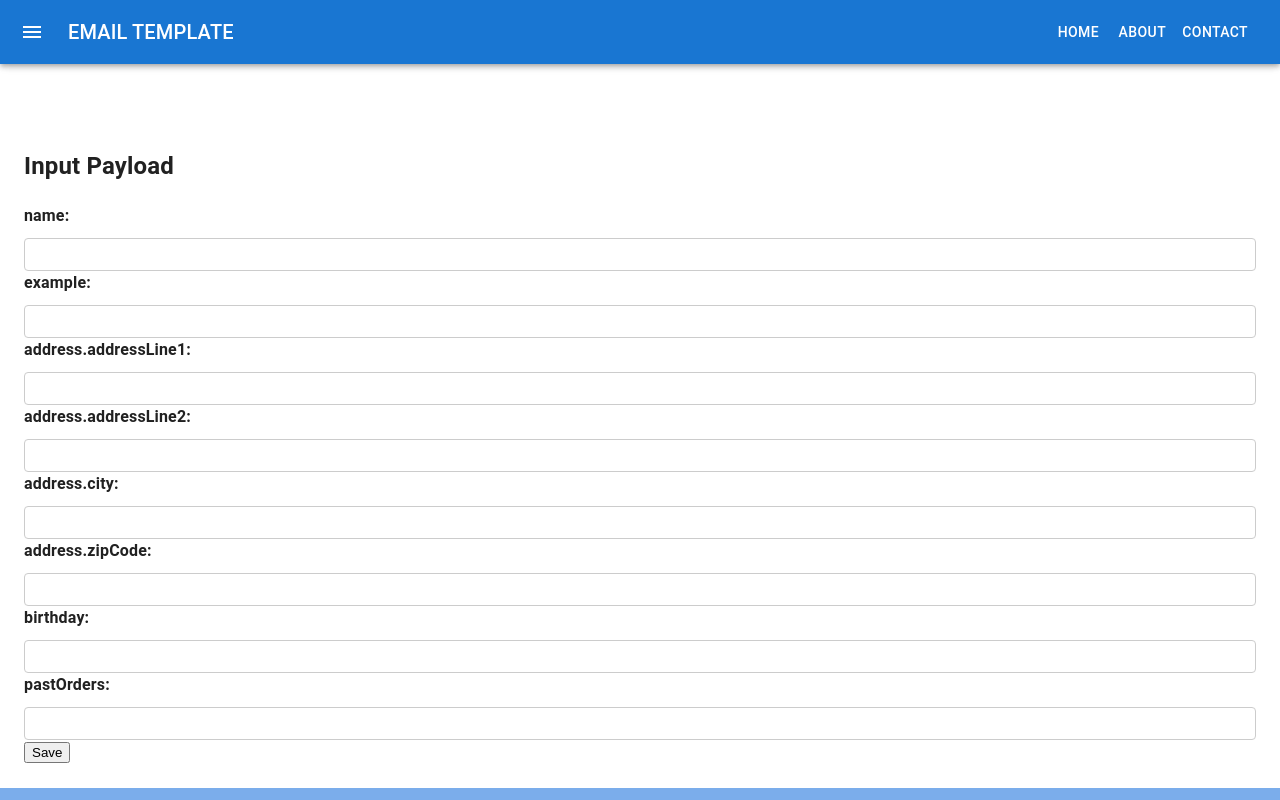
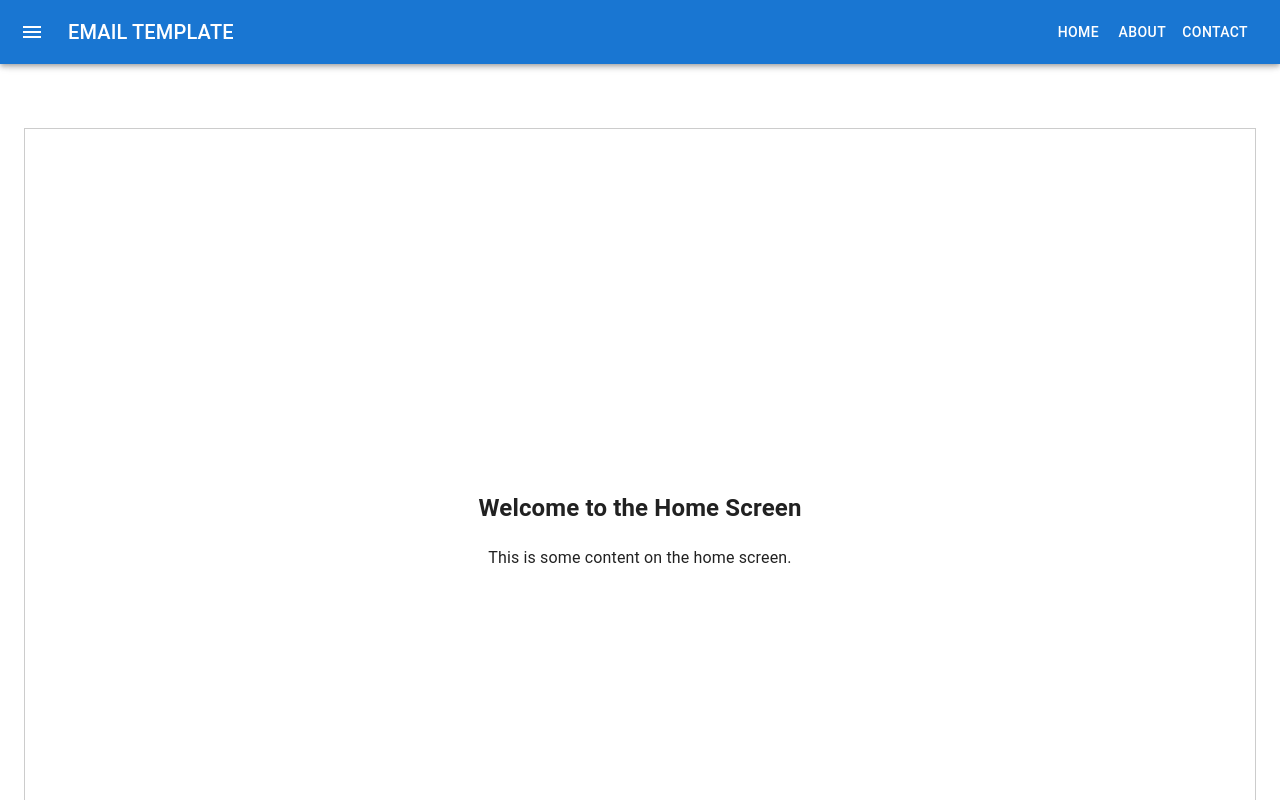
Before and after one commit to nakandara/email-template, a React (Create React App) app: page / in a window 1280 px wide. Shown: the top 800 px of the page. Built offline with nearby package versions, Linux system fonts and the light colour scheme.

Commit message:
home  component updated

```diff
--- a/src/components/Home.tsx
+++ b/src/components/Home.tsx
@@ -1,86 +1,86 @@
-// import React from 'react';
+import React from 'react';
+
+const Home = () => {
+  return (
+    <div
+      style={{
+        border: '1px solid #ccc',
+        display: 'flex',
+        justifyContent: 'center',
+        alignItems: 'center',
+        height: '100vh', // Adjust the height as needed
+      }}
+    >
+      <div style={{ maxWidth: '80%', textAlign: 'center' }}>
+
+        <h2>Welcome to the Home Screen</h2>
+        <p>This is some content on the home screen.</p>
+
+      </div>
+    </div>
+  );
+};
+
+export default Home;
+
+
+
+
+// import React, { useState, useEffect } from 'react';
+
+// const inputPayloadNew = ['name', 'example', 'address.addressLine1', 'address.addressLine2', 'address.city', 'address.zipCode', 'birthday', 'pastOrders'];
 
 // const Home = () => {
+//   // Function to initialize state either from localStorage or with default values
+//   const initialState = () => {
+//     const storedData = localStorage.getItem('payload');
+//     if (storedData) {
+//       return JSON.parse(storedData);
+//     } else {
+//       const defaultState: { [key: string]: string } = {}; // Specify the type here
+//       inputPayloadNew.forEach(field => {
+//         defaultState[field] = ''; // Initialize all fields with empty strings
+//       });
+//       return defaultState;
+//     }
+//   };
+
+//   const [payload, setPayload] = useState<{ [key: string]: string }>(initialState);
+
+//   // Update localStorage whenever the payload changes
+//   useEffect(() => {
+//     localStorage.setItem('payload', JSON.stringify(payload));
+//   }, [payload]);
+
+//   const handleChange = (key: string, value: string) => {
+//     setPayload(prevPayload => ({
+//       ...prevPayload,
+//       [key]: value
+//     }));
+//   };
+
+//   const handleSave = () => {
+
+//     console.log('Saving payload:', payload);
+//   };
+
 //   return (
-//     <div
-//       style={{
-//         border: '1px solid #ccc',
-//         display: 'flex',
-//         justifyContent: 'center',
-//         alignItems: 'center',
-//         height: '100vh', // Adjust the height as needed
-//       }}
-//     >
-//       <div style={{ maxWidth: '80%', textAlign: 'center' }}>
-
-//         <h2>Welcome to the Home Screen</h2>
-//         <p>This is some content on the home screen.</p>
-
-//       </div>
+//     <div>
+//       <h2>Input Payload</h2>
+//       {inputPayloadNew.map((field, index) => (
+//         <div key={index}>
+//           <label htmlFor={field}>{field}: </label>
+//           <input
+//             id={field}
+//             type="text"
+//             value={payload[field] || ''}
+//             onChange={(e) => handleChange(field, e.target.value)}
+//           />
+//         </div>
+//       ))}
+//       <button onClick={handleSave}>Save</button>
 //     </div>
 //   );
 // };
 
 // export default Home;
-
-
-
-
-import React, { useState, useEffect } from 'react';
-
-const inputPayloadNew = ['name', 'example', 'address.addressLine1', 'address.addressLine2', 'address.city', 'address.zipCode', 'birthday', 'pastOrders'];
-
-const Home = () => {
-  // Function to initialize state either from localStorage or with default values
-  const initialState = () => {
-    const storedData = localStorage.getItem('payload');
-    if (storedData) {
-      return JSON.parse(storedData);
-    } else {
-      const defaultState: { [key: string]: string } = {}; // Specify the type here
-      inputPayloadNew.forEach(field => {
-        defaultState[field] = ''; // Initialize all fields with empty strings
-      });
-      return defaultState;
-    }
-  };
-
-  const [payload, setPayload] = useState<{ [key: string]: string }>(initialState);
-
-  // Update localStorage whenever the payload changes
-  useEffect(() => {
-    localStorage.setItem('payload', JSON.stringify(payload));
-  }, [payload]);
-
-  const handleChange = (key: string, value: string) => {
-    setPayload(prevPayload => ({
-      ...prevPayload,
-      [key]: value
-    }));
-  };
-
-  const handleSave = () => {
-
-    console.log('Saving payload:', payload);
-  };
-
-  return (
-    <div>
-      <h2>Input Payload</h2>
-      {inputPayloadNew.map((field, index) => (
-        <div key={index}>
-          <label htmlFor={field}>{field}: </label>
-          <input
-            id={field}
-            type="text"
-            value={payload[field] || ''}
-            onChange={(e) => handleChange(field, e.target.value)}
-          />
-        </div>
-      ))}
-      <button onClick={handleSave}>Save</button>
-    </div>
-  );
-};
-
-export default Home;
```
